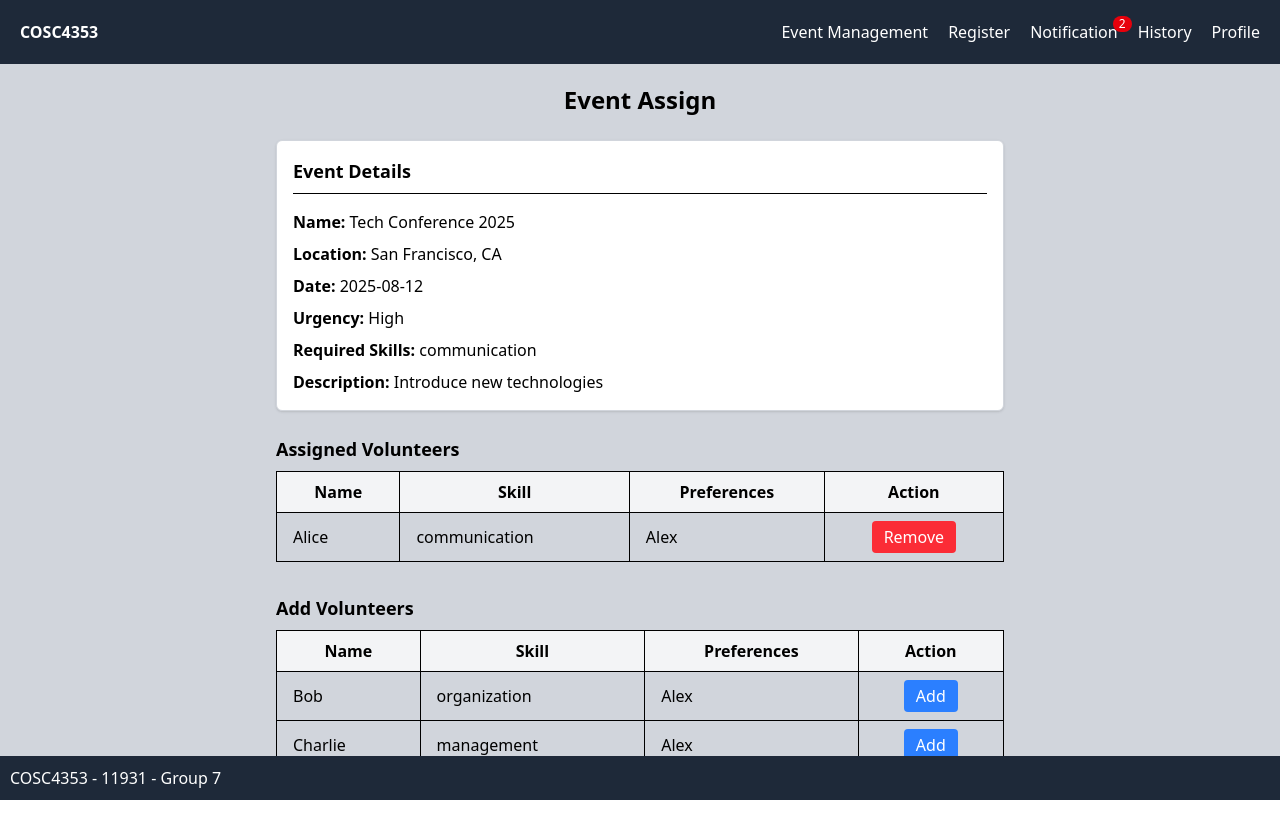
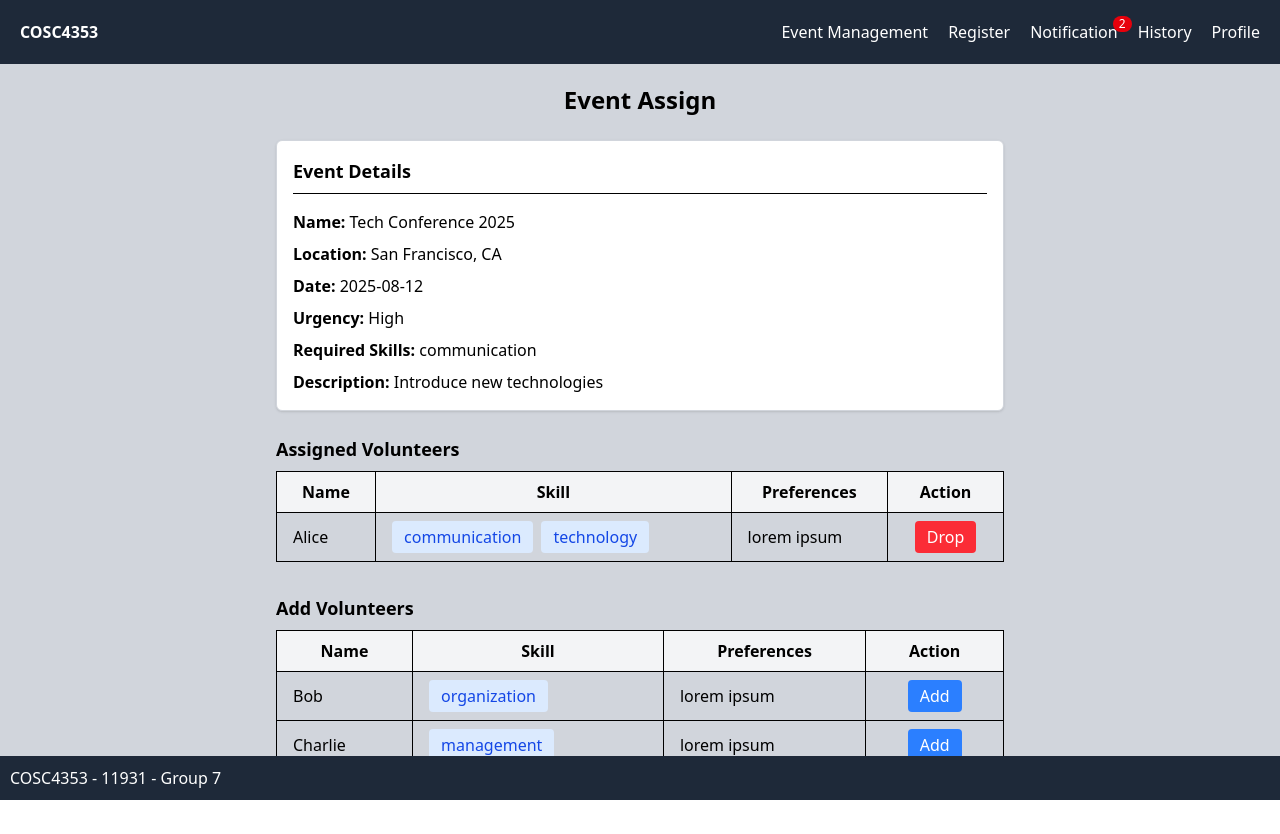
Before and after one commit to longt2407/cosc-4353-summer-2025-frontend, a React (Vite) app: page /admin/event/assign/1 in a window 1280 px wide. Built offline with nearby package versions, Linux system fonts and the light colour scheme.

Commit message:
update Assign for Event

```diff
--- a/src/page/admin/EventAssign.jsx
+++ b/src/page/admin/EventAssign.jsx
@@ -23,9 +23,9 @@ const events =[
 ];
 
 const allVolunteers =[
-    { id: 1, name: "Alice", assigned: true, skill: "communication", preferences: "Alex" },
-    { id: 2, name: "Bob", assigned: false, skill: "organization", preferences: "Alex" },
-    { id: 3, name: "Charlie", assigned: false, skill: "management", preferences: "Alex" },
+    { id: 1, name: "Alice", assigned: true, skills: ["communication", "technology"], preferences: "lorem ipsum" },
+    { id: 2, name: "Bob", assigned: false, skills: ["organization"], preferences: "lorem ipsum" },
+    { id: 3, name: "Charlie", assigned: false, skills: ["management"], preferences: "lorem ipsum" },
 ];
 
 function EventAssign(){
@@ -87,14 +87,25 @@ function EventAssign(){
                             assigned.map(v => (
                                 <tr key={v.id}>
                                     <td className="px-4 py-2 border">{v.name}</td>
-                                    <td className="px-4 py-2 border">{v.skill}</td>
+                                    <td className="px-4 py-2 border">
+                                        <div className="flex flex-wrap gap-2">
+                                            { v.skills.map((skill) =>
+                                                <div
+                                                    key={skill}
+                                                    className="items-center bg-blue-100 text-blue-700 px-3 py-1 rounded"
+                                                >
+                                                    <span>{skill}</span>
+                                                </div>
+                                            )}
+                                        </div>
+                                    </td>
                                     <td className="px-4 py-2 border">{v.preferences}</td>
                                     <td className="px-4 py-2 border text-center">
                                         <button
                                             className="bg-red-500 text-white px-3 py-1 rounded hover:bg-red-600"
                                             onClick={() => handleRemove(v.id)}
                                         >
-                                            Remove
+                                            Drop
                                         </button>
                                     </td>
                                 </tr>
@@ -124,7 +135,18 @@ function EventAssign(){
                             unassigned.map(v => (
                                 <tr key={v.id}>
                                     <td className="px-4 py-2 border">{v.name}</td>
-                                    <td className="px-4 py-2 border">{v.skill}</td>
+                                    <td className="px-4 py-2 border">
+                                        <div className="flex flex-wrap gap-2">
+                                            { v.skills.map((skill) =>
+                                                <div
+                                                    key={skill}
+                                                    className="items-center bg-blue-100 text-blue-700 px-3 py-1 rounded"
+                                                >
+                                                    <span>{skill}</span>
+                                                </div>
+                                            )}
+                                        </div>
+                                    </td>
                                     <td className="px-4 py-2 border">{v.preferences}</td>
                                     <td className="px-4 py-2 border text-center">
                                         <button
```
